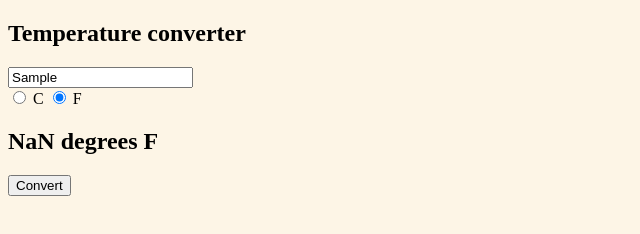
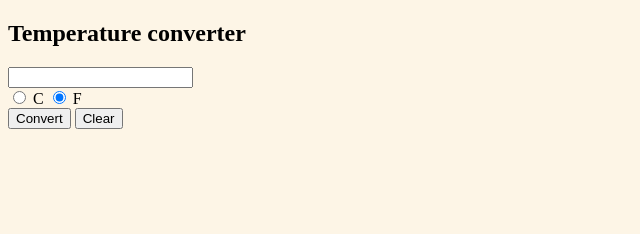
Before and after one commit to sarah-weatherbee/temperature-converter, a plain HTML site: page index.html in a window 1280 px wide. Both pictures are taken after typing "Sample" into the empty fields and a click on the button "Convert". Shown: the whole page, without its empty margins (0-640 px from the left). Drawn offline with Linux system fonts and the light colour scheme.

Commit message:
added logic to check for number in input, added clear fxn

```diff
--- a/index.html
+++ b/index.html
@@ -19,9 +19,12 @@
 
     <div id="tempOutput">
     </div>
-    <div id="convert-button">
+    <div id="buttons-container">
         <button id="convertBtn">Convert</button>
+        <button id="clearBtn">Clear</button>
     </div>
+
+
 
     <script src="./main.js"></script>
 
--- a/main.js
+++ b/main.js
@@ -14,23 +14,37 @@ const toFahrenheit = (temp) => {
    domStringBuilder(finalF, "F");
  }
 
+const clear = () => {
+    let input = document.getElementById("tempInput");
+    input.value = "";
+    let output =document.getElementById("tempOutput");
+    output.innerHTML = "";
+}
+
 const domStringBuilder = (finalTemp, unit) => {
     const domString = `<h2>${finalTemp} degrees ${unit}</h2>`
     printToDom("tempOutput", domString);
 }
 
 const determineConverter = (e) => {
-    const inputValue = document.getElementById("tempInput").value;
-    if (document.getElementById("C").checked) {
-        toCelcius (inputValue)
-    }else {
-        toFahrenheit (inputValue)
+    let inputValue = document.getElementById("tempInput").value;
+    if (inputValue.length === 0 || isNaN(Number(inputValue))) {
+        alert("type a number, please")
+        clear()
     }
+    else {
+        if (document.getElementById("C").checked) {
+            toCelcius (inputValue)
+        }else {
+            toFahrenheit (inputValue)
+        }
+    }
+
   }
-
 
 const buttonEvents = () => {
     document.getElementById('convertBtn').addEventListener('click', determineConverter);
+    document.getElementById('clearBtn').addEventListener('click', clear);
 };
 
 const init = () => {
```
